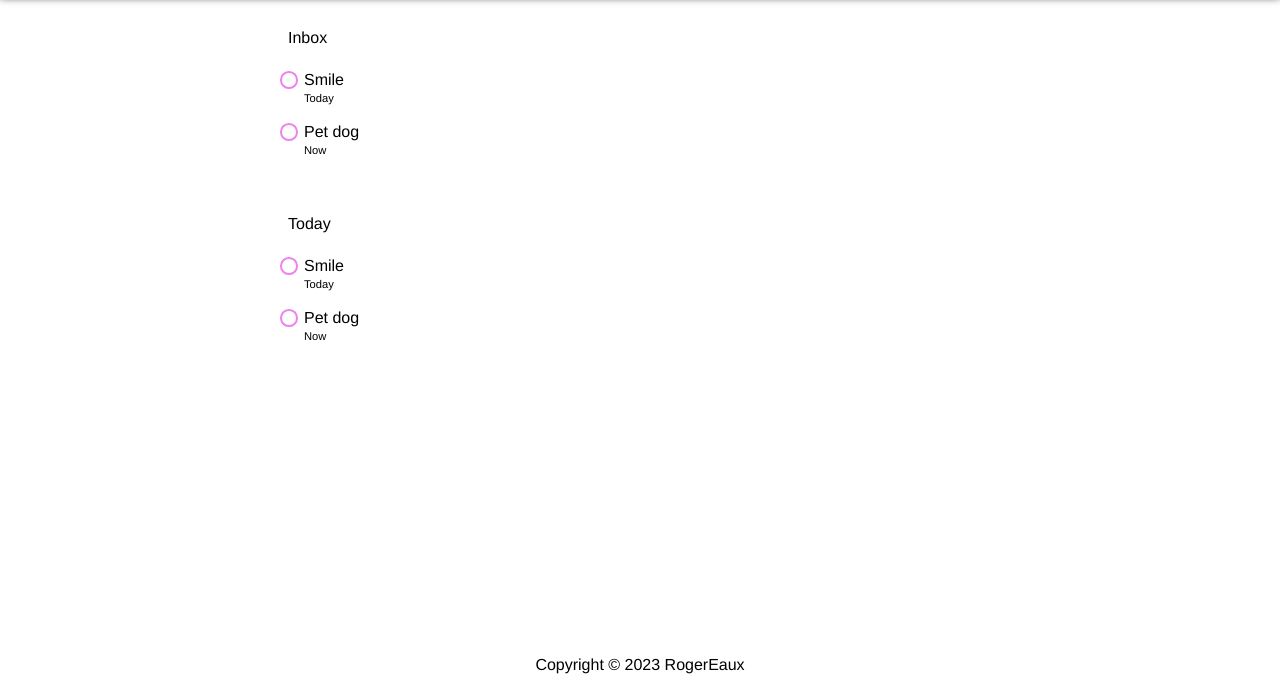
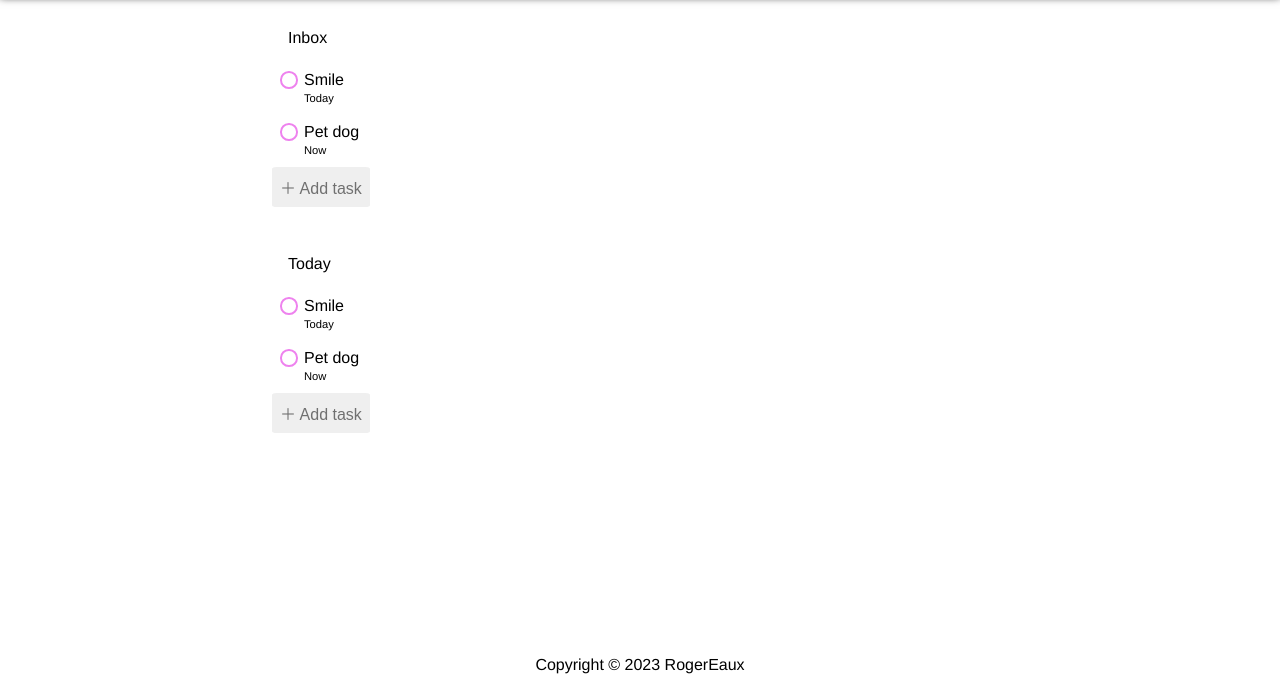
Before and after one commit to RogerEaux/todo-list, a website built with webpack: page dist/index.html in a window 1280 px wide. Shown: the part 110-800 px from the top of the page. Built offline with nearby package versions, Linux system fonts and the light colour scheme.

Commit message:
Add button in DOM to add task to a project and styles for it

```diff
--- a/src/modules/UI.js
+++ b/src/modules/UI.js
@@ -87,6 +87,7 @@ const createMain = () => {
     const projectContainer = document.createElement('div');
     const projectTitle = document.createElement('p');
     const formatTitle = project.title.replace(' ', '-').toLowerCase();
+    const addTask = document.createElement('button');
 
     projectContainer.classList.add('project-container');
     projectContainer.setAttribute('id', formatTitle);
@@ -106,6 +107,11 @@ const createMain = () => {
 
       projectContainer.appendChild(taskContainer);
     });
+
+    addTask.classList.add('add-task');
+    addTask.textContent = '＋ Add task';
+    projectContainer.appendChild(addTask);
+
     if (projectContainer.querySelector('.task-container')) {
       allTasks.appendChild(projectContainer);
     }
--- a/src/style.css
+++ b/src/style.css
@@ -1,6 +1,7 @@
 :root {
   font-family: Helvetica, Arial, sans-serif;
   --gray: #202020;
+  --light-gray: #707070;
   --shadow: 0px 0px 8px var(--gray);
 }
 
@@ -107,6 +108,25 @@ body {
   border-color: #66bb6a;
 }
 
+.add-task {
+  width: max-content;
+  font-size: 1rem;
+  text-align: left;
+  border: none;
+  border-radius: 5%;
+  padding: 8px;
+  color: var(--light-gray);
+  cursor: pointer;
+}
+
+.add-task:hover {
+  filter: brightness(90%);
+}
+
+.add-task:active {
+  filter: brightness(80%);
+}
+
 .footer {
   display: flex;
   padding: 16px;
```
